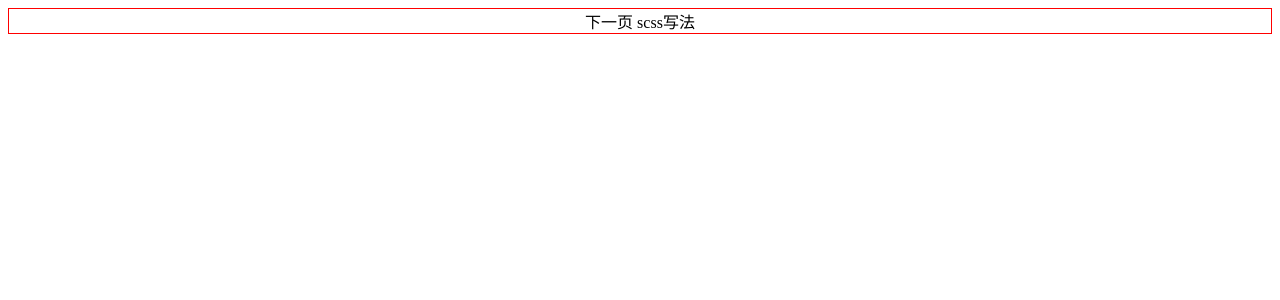
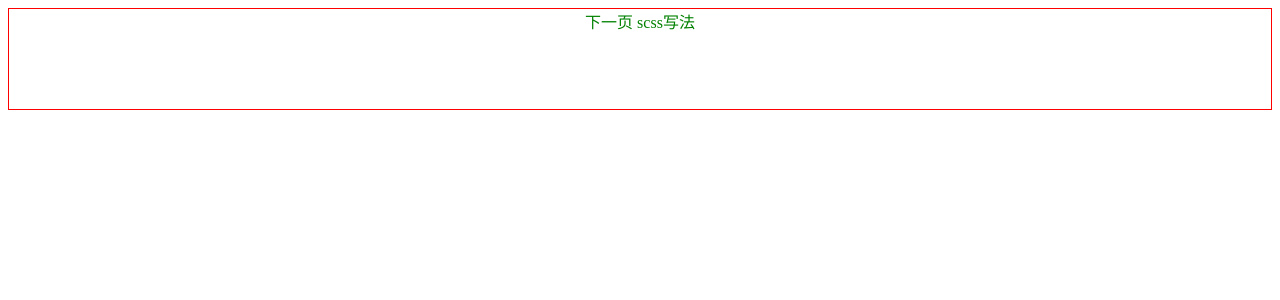
Before and after one commit to wuwenxing0912/react18, a React (Vite) app: page /welcome/1 in a window 1280 px wide. Shown: the top 300 px of the page. Built offline with nearby package versions, Linux system fonts and the light colour scheme.

Commit message:
css in js scss 多个class处理方式

```diff
--- a/package.json
+++ b/package.json
@@ -12,6 +12,7 @@
   },
   "dependencies": {
     "@react-spring/web": "9.5.5",
+    "classnames": "2.5.1",
     "react": "18.2.0",
     "react-dom": "18.2.0",
     "react-router-dom": "6.4.2",
--- a/src/pages/Welcome1.module.scss
+++ b/src/pages/Welcome1.module.scss
@@ -1,3 +1,13 @@
 .wrapper {
   border: 1px solid red;
+  &:hover {
+    background-color: blue;
+  }
+  &:global(.test_no_random) {
+    height: 100px;
+  }
 }
+
+.wrapper_text_color {
+  color: green;
+}
--- a/src/pages/Welcome1.tsx
+++ b/src/pages/Welcome1.tsx
@@ -1,6 +1,20 @@
 import * as React from "react";
 import style from "./Welcome1.module.scss";
+import classNames from "classnames";
 
 export const Welcome1: React.FC = () => {
-  return <div className={style.wrapper}>下一页 scss写法</div>;
+  //[style.wrapper,style.wrapper_text_color,"test_no_random",].join(" ")
+  return (
+    <div>
+      <div
+        className={classNames(
+          style.wrapper,
+          style.wrapper_text_color,
+          "test_no_random"
+        )}
+      >
+        下一页 scss写法
+      </div>
+    </div>
+  );
 };
```
Also changed, not shown: 1 other file (tests, documents, lock files or other folders).
